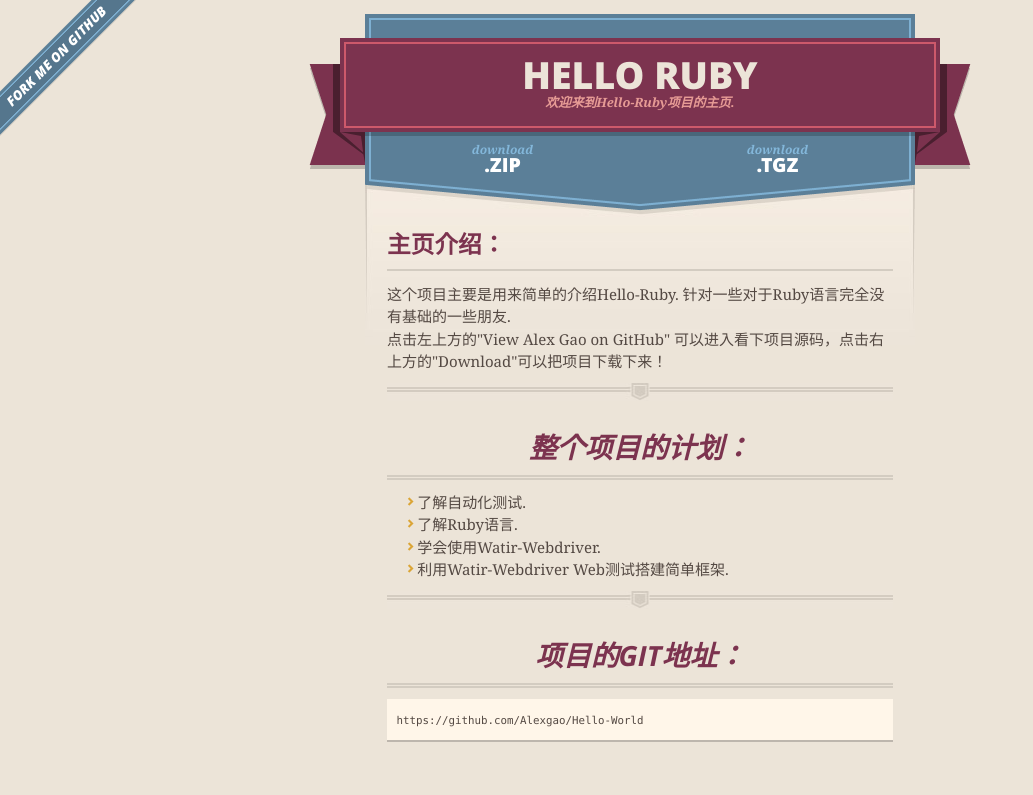
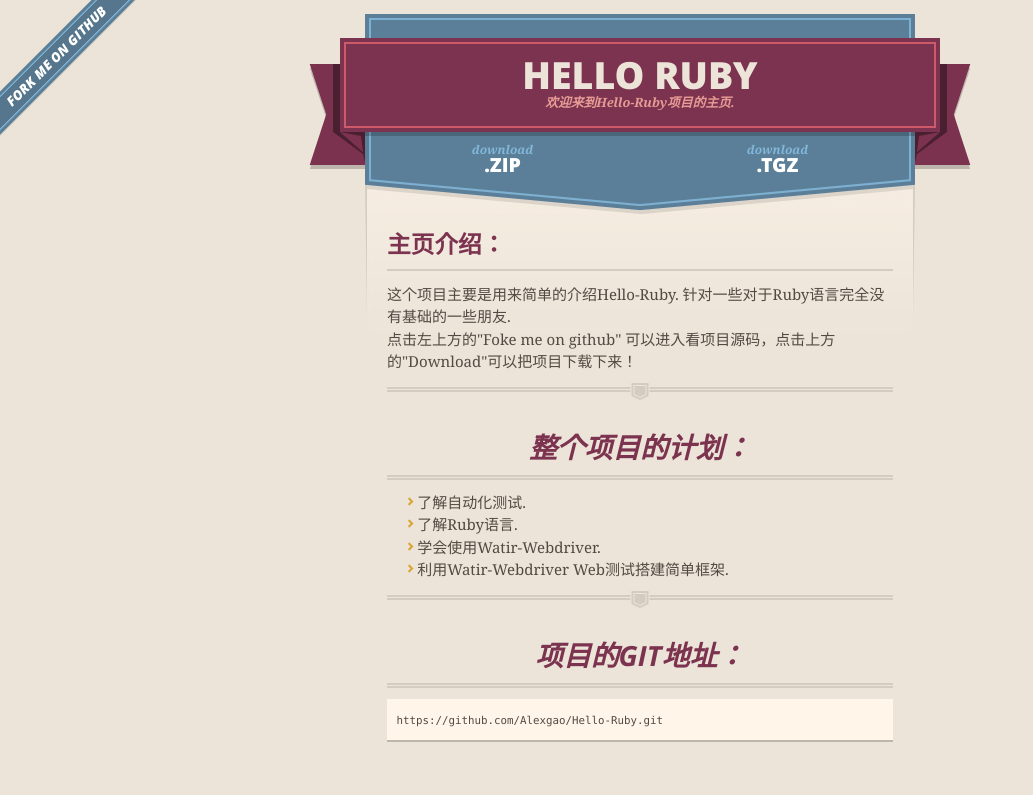
Before and after one commit to Alexgao/Hello-Ruby, a plain HTML site: page index.html in a window 1280 px wide. Shown: the top 795 px of the page, without its empty margins (0-1033 px from the left). Drawn offline with nearby package versions, Linux system fonts and the light colour scheme.

```diff
--- a/index.html
+++ b/index.html
@@ -21,7 +21,7 @@
   </head>
 
   <body>
-    <a id="forkme_banner" href="https://github.com/Alexgao/Hello-World">View on GitHub</a>
+    <a id="forkme_banner" href="https://github.com/Alexgao/Hello-Ruby">View on GitHub</a>
     <div class="shell">
 
       <header>
@@ -37,7 +37,7 @@
 
       <section id="downloads">
         <span class="inner">
-          <a href="https://github.com/Alexgao/Hello-World/zipball/master" class="zip"><em>download</em> .ZIP</a><a href="https://github.com/Alexgao/Hello-World/tarball/master" class="tgz"><em>download</em> .TGZ</a>
+          <a href="https://github.com/Alexgao/Hello-Ruby/zipball/master" class="zip"><em>download</em> .ZIP</a><a href="https://github.com/Alexgao/Hello-Ruby/tarball/master" class="tgz"><em>download</em> .TGZ</a>
         </span>
       </section>
 
@@ -50,7 +50,7 @@
 <a name="%E4%B8%BB%E9%A1%B5%E4%BB%8B%E7%BB%8D" class="anchor" href="#%E4%B8%BB%E9%A1%B5%E4%BB%8B%E7%BB%8D"><span class="octicon octicon-link"></span></a>主页介绍：</h4>
 
 <p>这个项目主要是用来简单的介绍Hello-Ruby. 针对一些对于Ruby语言完全没有基础的一些朋友.<br>
-点击左上方的"View Alex Gao on GitHub" 可以进入看下项目源码，点击右上方的"Download"可以把项目下载下来！</p>
+点击左上方的"Foke me on github" 可以进入看项目源码，点击上方的"Download"可以把项目下载下来！</p>
 
 <hr><h3>
 <a name="%E6%95%B4%E4%B8%AA%E9%A1%B9%E7%9B%AE%E7%9A%84%E8%AE%A1%E5%88%92" class="anchor" href="#%E6%95%B4%E4%B8%AA%E9%A1%B9%E7%9B%AE%E7%9A%84%E8%AE%A1%E5%88%92"><span class="octicon octicon-link"></span></a>整个项目的计划：</h3>
@@ -63,7 +63,7 @@
 </ul><hr><h3>
 <a name="%E9%A1%B9%E7%9B%AE%E7%9A%84git%E5%9C%B0%E5%9D%80" class="anchor" href="#%E9%A1%B9%E7%9B%AE%E7%9A%84git%E5%9C%B0%E5%9D%80"><span class="octicon octicon-link"></span></a>项目的GIT地址：</h3>
 
-<pre><code>https://github.com/Alexgao/Hello-World
+<pre><code>https://github.com/Alexgao/Hello-Ruby.git
 </code></pre>
 
 <p><br></p>
@@ -156,7 +156,7 @@
       <footer>
         <span class="ribbon-outer">
           <span class="ribbon-inner">
-            <p>this project by <a href="https://github.com/Alexgao">Alexgao</a> can be found on <a href="https://github.com/Alexgao/Hello-World">GitHub</a></p>
+            <p>this project by <a href="https://github.com/Alexgao">Alexgao</a> can be found on <a href="https://github.com/Alexgao/Hello-Ruby">GitHub</a></p>
           </span>
           <span class="left-tail"></span>
           <span class="right-tail"></span>
```
Also changed, not shown: params.json (+1 -1 lines).
